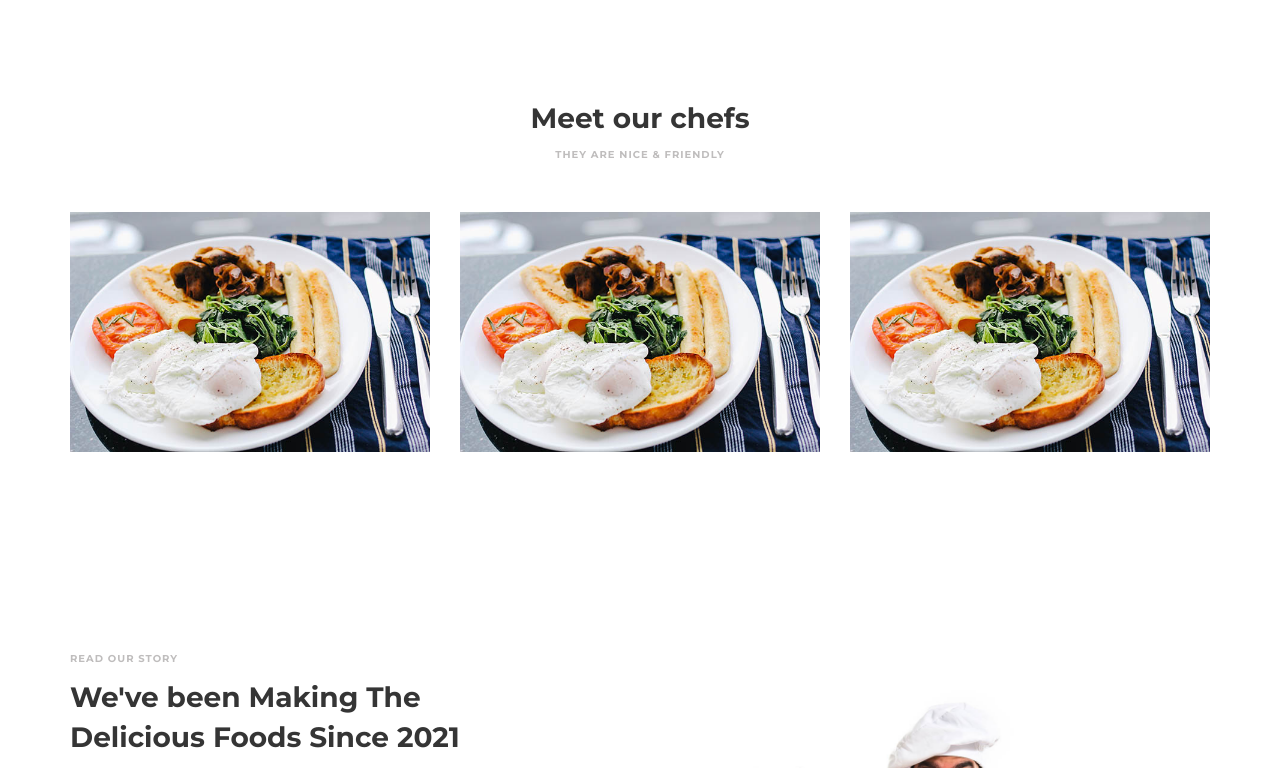
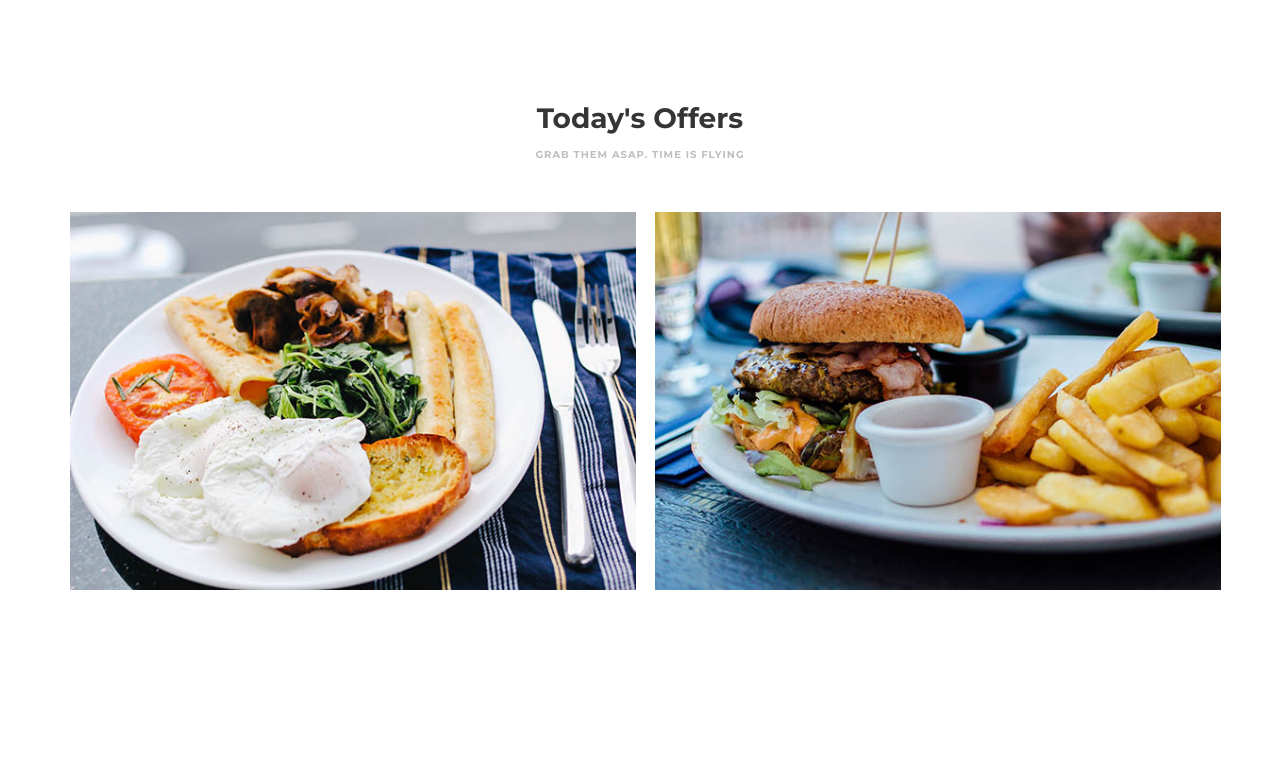
Before and after one commit to Imtiaz-Rafi/Foodflex-MERN, a React (Create React App) app in the folder client/: page / in a window 1280 px wide. Shown: the part 652-1420 px from the top of the page. Built offline with nearby package versions, Linux system fonts and the light colour scheme.

Commit message:
minor changes in component files..design part done

```diff
--- a/client/public/css/templatemo-style.css
+++ b/client/public/css/templatemo-style.css
@@ -123,7 +123,7 @@ section {
 
 #team,
 #menu,
-#order,
+#offer,
 #testimonial {
     text-align: center;
 }
@@ -218,6 +218,13 @@ section {
     cursor: pointer;
     width: 102%;
 }
+.offer-thumb img {
+    width: 100%;
+    transition: 0.5s;
+}
+.offer-thumb:hover img {
+    transform: scale(1.15);
+}
 
 .offer-thumb .offer-info {
     position: absolute;
@@ -237,6 +244,9 @@ section {
 .offer-info .offer-price {
     float: right;
 }
+.offer-info .offer-cart-plus {
+    float: right;
+}
 
 .offer-info .offer-price span {
     font-size: 20px;
@@ -245,10 +255,27 @@ section {
     display: block;
     margin-top: 10px;
 }
+.offer-info .offer-cart-plus a {
+    text-align: center;
+    background: #333333;
+    border-radius: 100%;
+    width: 50px;
+    height: 50px;
+    line-height: 50px;
+    color: #d9d9d9;
+    font-size: 20px;
+    margin: 15px 5px 0 5px;
+}
+.offer-cart-plus a:hover {
+    transition: 0.2s ease-in-out !important;
+    background: #ce3232;
+    color: #ffffff;
+}
 
 .offer-thumb .offer-info h3,
 .offer-thumb .offer-info p,
-.offer-thumb .offer-info span {
+.offer-thumb .offer-info span,
+.offer-thumb .offer-info a {
     transform: translateY(100%);
     opacity: 0;
     display: block;
@@ -269,10 +296,15 @@ section {
     font-weight: bold;
     letter-spacing: 1px;
 }
+.offer-info .d-inline-grid {
+    display: inline-grid;
+    float: right;
+}
 
 .offer-thumb:hover .offer-info h3,
 .offer-thumb:hover .offer-info p,
-.offer-thumb:hover .offer-info span {
+.offer-thumb:hover .offer-info span,
+.offer-thumb:hover .offer-info a {
     transform: translateY(0px);
     opacity: 1;
 }
@@ -704,6 +736,18 @@ section {
 .menu-thumb:hover .menu-info {
     background: rgba(0, 0, 0, 0.8);
 }
+#menu .section-btn:hover {
+    background: #292929;
+    color: #ffffff;
+}
+
+#menu .section-btn:focus {
+    color: #ffffff;
+}
+.section-menu-button {
+    margin-top: 40px;
+    margin-bottom: 20px;
+}
 
 /*---------------------------------------
       TESTIMONIAL
--- a/client/src/components/footer/index.jsx
+++ b/client/src/components/footer/index.jsx
@@ -14,11 +14,9 @@ const Footer = () => {
                             </div>
                             <address className="wow fadeInUp" data-wow-delay="0.4s">
                                 <p>
-                                    123 nulla a cursus rhoncus,
+                                    New Market,
                                     <br />
-                                    augue sem viverra 10870
-                                    <br />
-                                    id ultricies sapien
+                                    Chittagong, Bangladesh
                                 </p>
                             </address>
                         </div>
@@ -33,9 +31,9 @@ const Footer = () => {
                             <address className="wow fadeInUp" data-wow-delay="0.4s">
                                 <p>090-080-0650 | 090-070-0430</p>
                                 <p>
-                                    <a href="mailto:info@company.com">info@company.com</a>
+                                    <a href="mailto:foodflex@company.com">foodflex@company.com</a>
                                 </p>
-                                <p>LINE: eatery247</p>
+                                <p>LINE: foodflex247</p>
                             </address>
                         </div>
                     </div>
@@ -47,14 +45,14 @@ const Footer = () => {
                                 </h2>
                             </div>
                             <div className="wow fadeInUp" data-wow-delay="0.4s">
-                                <p>Monday: Closed</p>
+                                <p>Saturday: Closed</p>
                                 <div>
-                                    <strong>Tuesday to Friday</strong>
+                                    <strong>Sunday to Thursday</strong>
                                     <p>7:00 AM - 9:00 PM</p>
                                 </div>
                                 <div>
-                                    <strong>Saturday - Sunday</strong>
-                                    <p>11:00 AM - 10:00 PM</p>
+                                    <strong>Friday</strong>
+                                    <p>11:00 AM - 11:00 PM</p>
                                 </div>
                             </div>
                         </div>
@@ -77,20 +75,12 @@ const Footer = () => {
                         <div className="wow fadeInUp copyright-text" data-wow-delay="0.8s">
                             <p>
                                 <br />
-                                Copyright © 2018 <br />
-                                Your Company Name
+                                Copyright © 2022 <br />
+                                FoodFlex
                                 <br />
                                 <br />
-                                Design:
-                                <a rel="nofollow" href="http://templatemo.com" target="_parent">
-                                    TemplateMo
-                                </a>
-                                <br />
-                                <br />
-                                Distribution:
-                                <a href="http://themewagon.com" target="_parent">
-                                    ThemeWagon
-                                </a>
+                                Developer:
+                                <a href="https://github.com/Imtiaz-Rafi/Foodflex-MERN"> Imtiaz-Rafi</a>
                             </p>
                         </div>
                     </div>
--- a/client/src/components/menu/index.jsx
+++ b/client/src/components/menu/index.jsx
@@ -113,6 +113,13 @@ const Menu = () => {
                             </a>
                         </div>
                     </div>
+                    <div className="col-md-12 col-sm-12">
+                        <div className="section-menu-button">
+                            <a href="#footer" className="section-btn">
+                                See Full Menu List
+                            </a>
+                        </div>
+                    </div>
                 </div>
             </div>
         </section>
--- a/client/src/components/offers/index.jsx
+++ b/client/src/components/offers/index.jsx
@@ -4,18 +4,19 @@ const Offers = () => {
     return (
         // <!-- offer section -->
 
-        <section id="order" data-stellar-background-ratio="0.5">
+        <section id="offer" data-stellar-background-ratio="0.5">
             {/* <div class="offer_container"> */}
             <div class="container">
                 <div class="row">
                     <div className="col-md-12 col-sm-12">
                         <div className="section-title wow fadeInUp" data-wow-delay="0.1s">
-                            <h2>Meet our chefs</h2>
-                            <h4>They are nice &amp; friendly</h4>
+                            <h2>Today's Offers</h2>
+                            {/* <h4>They are nice &amp; friendly</h4> */}
+                            <h4>Grab them ASAP. Time is flying</h4>
                         </div>
                     </div>
                     <div>
-                        <div className="col-md-4 col-sm-4">
+                        <div className="col-md-6 col-sm-4">
                             {/* MENU THUMB */}
                             <div className="offer-thumb">
                                 <a href="#" className="image-popup" title="American Breakfast">
@@ -25,42 +26,35 @@ const Offers = () => {
                                             <h3>American Breakfast</h3>
                                             <p>Tomato / Eggs / Sausage</p>
                                         </div>
-                                        <div className="offer-price">
-                                            <span>$25</span>
+                                        <div className="d-inline-grid">
+                                            <div className="offer-price">
+                                                <span>20% off</span>
+                                            </div>
+                                            <div className="offer-cart-plus">
+                                                <a href="#" class="fa fa-cart-plus" aria-hidden="true" />
+                                            </div>
                                         </div>
                                     </div>
                                 </a>
                             </div>
                         </div>
-                        <div className="col-md-4 col-sm-4">
+                        <div className="col-md-6 col-sm-4">
                             {/* MENU THUMB */}
                             <div className="offer-thumb">
-                                <a href="#" className="image-popup" title="American Breakfast">
-                                    <img src="images/menu-image1.jpg" className="img-responsive" alt="" />
+                                <a href="#" className="image-popup" title="Deli Burger">
+                                    <img src="images/menu-image5.jpg" className="img-responsive" alt="" />
                                     <div className="offer-info">
                                         <div className="offer-item">
-                                            <h3>American Breakfast</h3>
-                                            <p>Tomato / Eggs / Sausage</p>
+                                            <h3>Deli Burger</h3>
+                                            <p>Beef / Fried Potatoes</p>
                                         </div>
-                                        <div className="offer-price">
-                                            <span>$25</span>
-                                        </div>
-                                    </div>
-                                </a>
-                            </div>
-                        </div>
-                        <div className="col-md-4 col-sm-4">
-                            {/* MENU THUMB */}
-                            <div className="offer-thumb">
-                                <a href="#" className="image-popup" title="American Breakfast">
-                                    <img src="images/menu-image1.jpg" className="img-responsive" alt="" />
-                                    <div className="offer-info">
-                                        <div className="offer-item">
-                                            <h3>American Breakfast</h3>
-                                            <p>Tomato / Eggs / Sausage</p>
-                                        </div>
-                                        <div className="offer-price">
-                                            <span>$25</span>
+                                        <div className="d-inline-grid">
+                                            <div className="offer-price">
+                                                <span>15% off</span>
+                                            </div>
+                                            <div className="offer-cart-plus">
+                                                <a href="#" class="fa fa-cart-plus" aria-hidden="true" />
+                                            </div>
                                         </div>
                                     </div>
                                 </a>
--- a/client/src/components/team/index.jsx
+++ b/client/src/components/team/index.jsx
@@ -52,7 +52,7 @@ const Team = () => {
                         </div>
                         <div className="team-info">
                             <h3>Lindsay Perlen</h3>
-                            <p>Owner &amp; Manager</p>
+                            <p>Manager</p>
                         </div>
                     </div>
                     <div className="col-md-4 col-sm-4">
```
